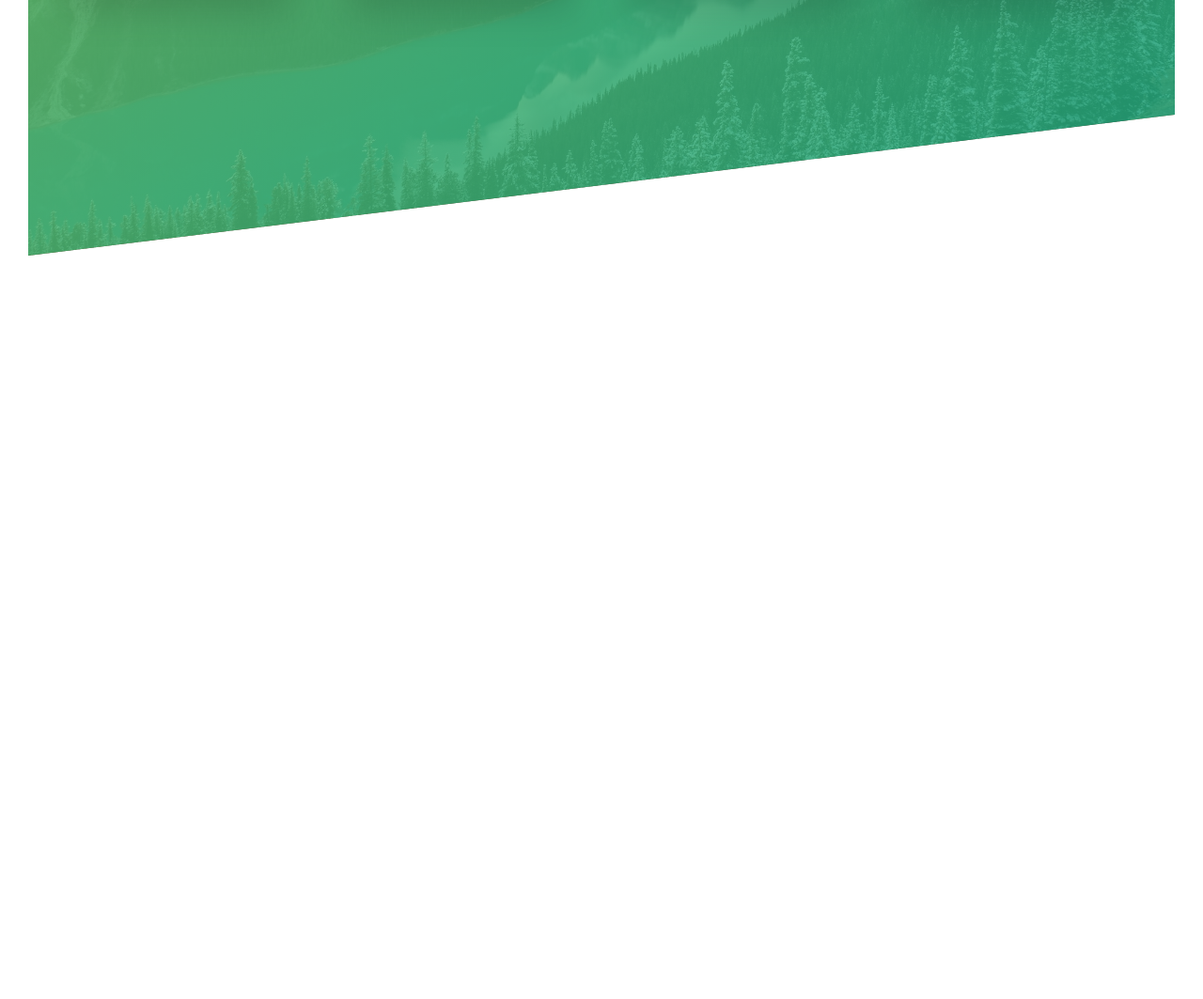
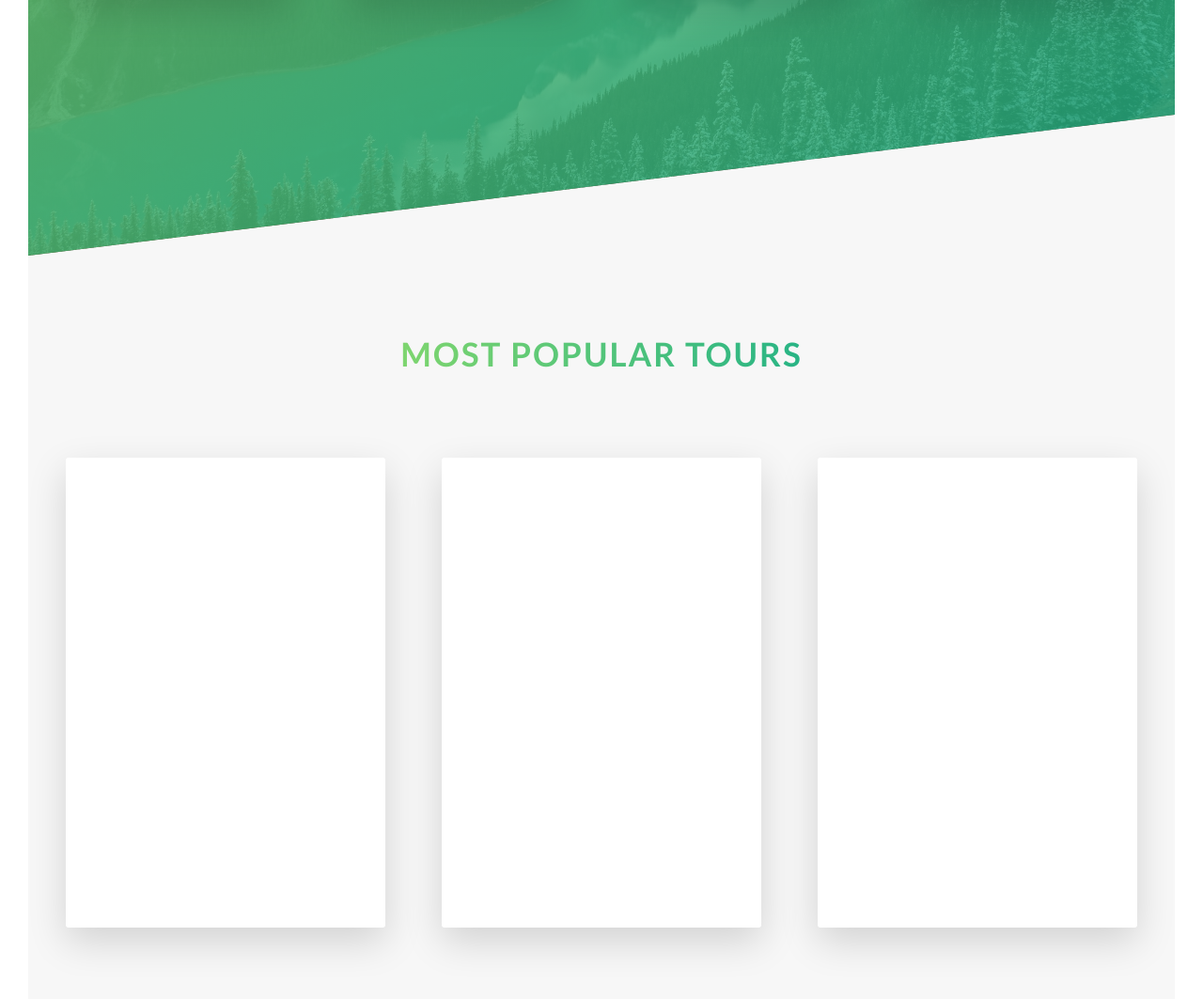
Before and after one commit to DanielWGross/Natours, a website: page index.html in a window 1280 px wide. Shown: the part 1978-3041 px from the top of the page at 94% size. Before the commit the page ends 2250 px from the top, so only its background shows below. Drawn offline with Linux system fonts and the light colour scheme.

Commit message:
Card Section started, cards added, rotation added, basic styling

```diff
--- a/index.html
+++ b/index.html
@@ -116,7 +116,53 @@
 
         </div>
       </section>
+
+      <section class="section-tours">
+        <div class="u-center-text u-margin-bottom-xl">
+          <h2 class="heading-secondary">
+              Most popular tours
+          </h2>
+        </div>
+
+        <div class="row">
+          <div class="col-1-of-3">
+            <div class="card">
+              <div class="card__side card__side--front">
+                Front
+              </div>
+              <div class="card__side card__side--back card__side--back-1">
+                Back
+              </div>
+            </div>
+          </div>
+
+          <div class="col-1-of-3">
+            <div class="card">
+              <div class="card__side card__side--front">
+                Front
+              </div>
+              <div class="card__side card__side--back card__side--back-2">
+                Back
+              </div>
+            </div>
+          </div>
+
+          <div class="col-1-of-3">
+            <div class="card">
+              <div class="card__side card__side--front">
+                Front
+              </div>
+              <div class="card__side card__side--back card__side--back-3">
+                Back
+              </div>
+            </div>
+          </div>
+        </div>
+
+      </section>
     </main>
+
+
 
     <!-- <section class="grid-test">
       <div class="row">
--- a/sass/abstracts/_variables.scss
+++ b/sass/abstracts/_variables.scss
@@ -2,6 +2,14 @@
 $color-primary:       #55c57a;
 $color-primary-light: #7ed56f;
 $color-primary-dark:  #28b485;
+
+$color-secondary-light: #ffb900;
+$color-secondary-dark:  #ff7730;
+
+$color-tertiary-light: #2998ff;
+$color-tertiary-dark:  #5643fa;
+
+
 $color-grey-dark:     #777;
 $color-white:         #ffffff;
 $color-black:         #000;
--- /dev/null
+++ b/sass/components/_card.scss
@@ -0,0 +1,54 @@
+.card {
+  // Needs to be large number to keep perspective realistic.
+  perspective: 150rem;
+  -moz-perspective: 150rem;
+  position: relative;
+  height: 50rem;
+
+  &__side {
+    background-color: orange;
+    color: white;
+    font-size: 2rem;
+    height: 50rem;
+    transition: all .8s ease;
+    position: absolute;
+    top: 0;
+    left: 0;
+    width: 100%;
+    backface-visibility: hidden;
+    border-radius: .3rem;
+    box-shadow: 0 1.5rem 4rem rgba($color-black, .15);
+
+    &--front {
+      background-color: $color-white;
+    }
+
+    &--back {
+      background-color: green;
+      transform: rotateY(180deg);
+
+      &-1 {
+        background-image: linear-gradient(
+          to right bottom, $color-secondary-light, $color-secondary-dark);
+      }
+
+      &-2 {
+        background-image: linear-gradient(
+          to right bottom, $color-primary-light, $color-primary-dark);
+      }
+
+      &-3 {
+        background-image: linear-gradient(
+          to right bottom, $color-tertiary-light, $color-tertiary-dark);
+      }
+    }
+  }
+
+  &:hover &__side--front {
+    transform: rotateY(180deg);
+  }
+
+  &:hover &__side--back {
+    transform: rotateY(0);
+  }
+}
--- a/sass/main.scss
+++ b/sass/main.scss
@@ -11,6 +11,7 @@
 @import "components/button";
 @import "components/composition";
 @import "components/feature-box";
+@import "components/card";
 // Layout
 @import "layout/header";
 @import "layout/grid";
--- a/sass/pages/_home.scss
+++ b/sass/pages/_home.scss
@@ -2,7 +2,6 @@
   background-color: $color-grey-light-1;
   padding: 25rem 0;
   margin-top: -20vh;
-
 }
 
 .section-features {
@@ -19,6 +18,10 @@
   & > * {
     transform: skewY(7deg);
   }
+}
 
-
+.section-tours {
+  background-color: $color-grey-light-1;
+  padding: 25rem 0 50rem 0;
+  margin-top: -10rem;
 }
```
Also changed, not shown: css/style.css, 1 other file.
